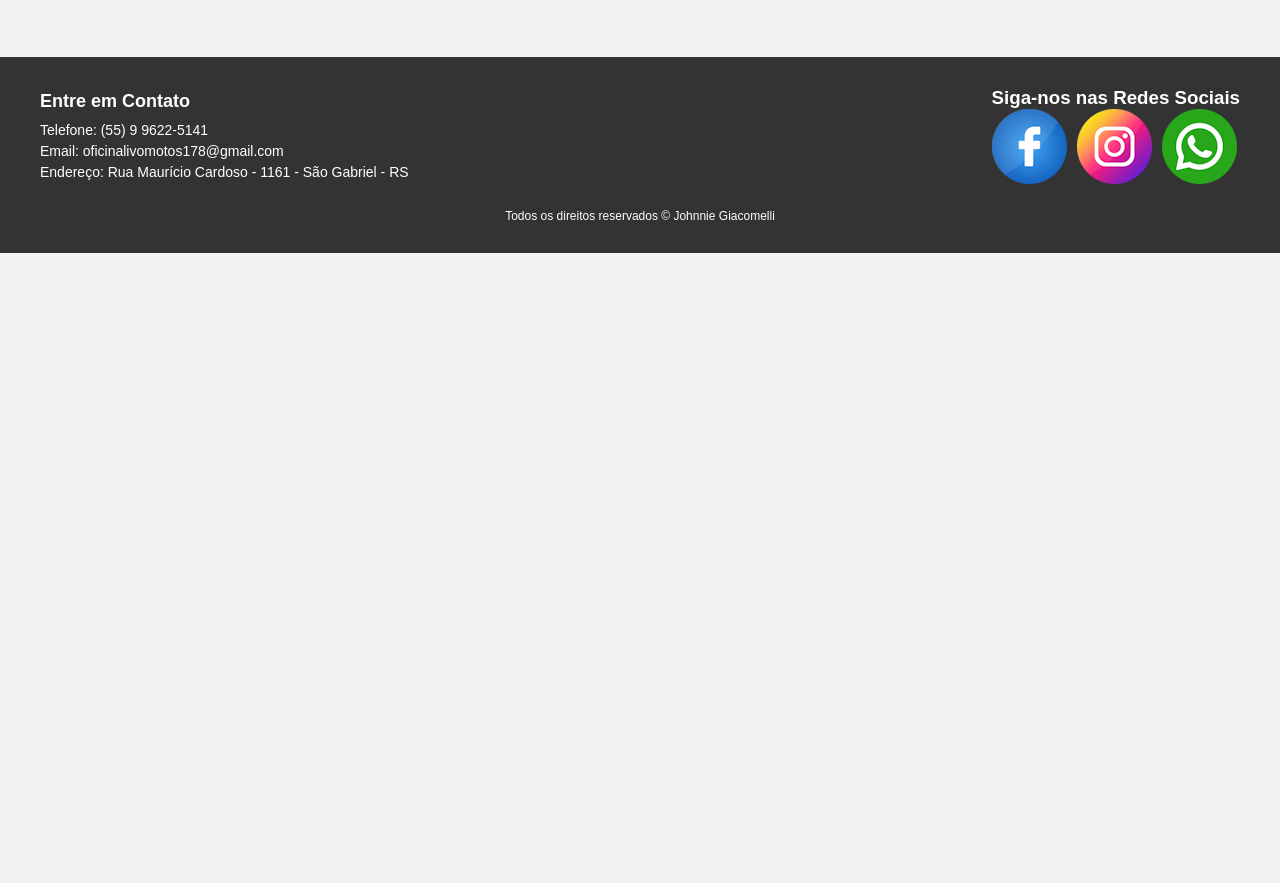
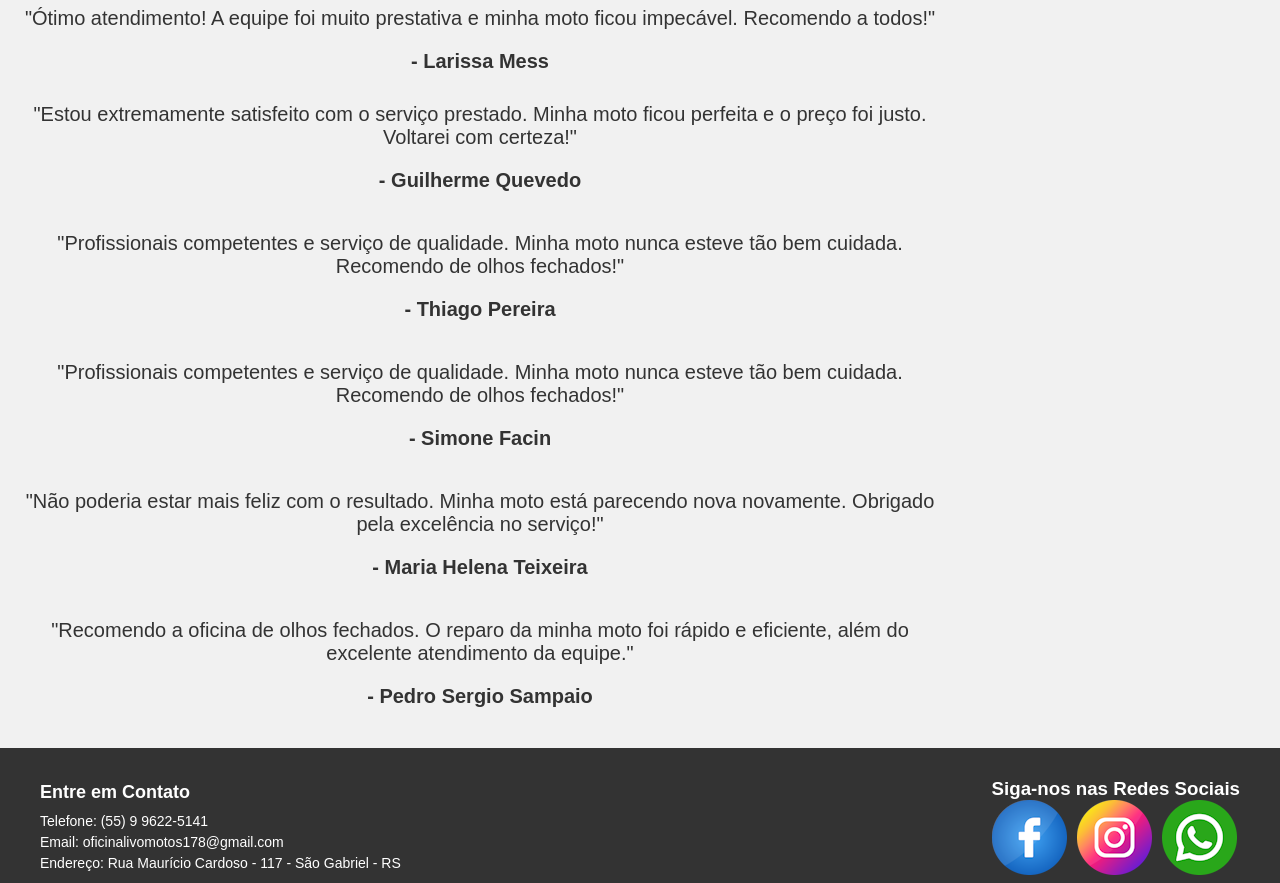
Before and after one commit to johnniewalke/dani, a plain HTML site: page site/v2/index.html in a window 1280 px wide. Shown: the part 1333-2216 px from the top of the page. Before the commit the page ends 1586 px from the top, so only its background shows below. Drawn offline with Linux system fonts and the light colour scheme.

Commit message:
refacture: Organização index.css

```diff
--- a/site/v2/estilo/index.css
+++ b/site/v2/estilo/index.css
@@ -34,7 +34,6 @@ body {
 }
 
 .hero h1 strong{
-
     font-family: 'FonteDani';
 }
 
@@ -82,9 +81,15 @@ body {
     margin-left: 20px;
 }
 
+.depoimentos_clientes {
+    display: flex;
+    flex-direction: column;
+    width: 75%;
+}
+
 .testimonial {
     background-color: #f1f1f1;
-        padding: 40px;
+    padding: 10px;
     text-align: center;
 }
 
--- a/site/v2/index.html
+++ b/site/v2/index.html
@@ -40,11 +40,43 @@
     </div>
   </section>
 
+  <div class="depoimentos_clientes">
   <section class="testimonial">
     <h2>Depoimentos de Clientes</h2>
     <p>"Excelente serviço! Minha moto ficou como nova após o reparo. Recomendo!"</p>
     <p class="testimonial-author">- João Silva</p>
   </section>
+
+  <section class="testimonial">
+    <p>"Ótimo atendimento! A equipe foi muito prestativa e minha moto ficou impecável. Recomendo a todos!"</p>
+    <p class="testimonial-author">- Larissa Mess</p>
+
+
+  <section class="testimonial">
+    <p>"Estou extremamente satisfeito com o serviço prestado. Minha moto ficou perfeita e o preço foi justo. Voltarei com certeza!"</p>
+    <p class="testimonial-author">- Guilherme Quevedo</p>
+  </section>
+
+  <section class="testimonial">
+    <p>"Profissionais competentes e serviço de qualidade. Minha moto nunca esteve tão bem cuidada. Recomendo de olhos fechados!"</p>
+    <p class="testimonial-author">- Thiago Pereira</p>
+  </section>
+
+  <section class="testimonial">
+    <p>"Profissionais competentes e serviço de qualidade. Minha moto nunca esteve tão bem cuidada. Recomendo de olhos fechados!"</p>
+    <p class="testimonial-author">- Simone Facin</p>
+  </section>
+
+  <section class="testimonial">
+    <p>"Não poderia estar mais feliz com o resultado. Minha moto está parecendo nova novamente. Obrigado pela excelência no serviço!"</p>
+    <p class="testimonial-author">- Maria Helena Teixeira</p>
+  </section>
+
+  <section class="testimonial">
+    <p>"Recomendo a oficina de olhos fechados. O reparo da minha moto foi rápido e eficiente, além do excelente atendimento da equipe."</p>
+    <p class="testimonial-author">- Pedro Sergio Sampaio</p>
+  </section>
+</div>
 
   <footer>
     <div class="footer-container">
@@ -52,7 +84,7 @@
         <h3>Entre em Contato</h3>
         <p>Telefone: (55) 9 9622-5141</p>
         <p>Email: oficinalivomotos178@gmail.com</p>
-        <p>Endereço: Rua Maurício Cardoso - 1161 - São Gabriel - RS</p>
+        <p>Endereço: Rua Maurício Cardoso - 117 - São Gabriel - RS</p>
       </div>
       <div class="footer-social">
         <h3>Siga-nos nas Redes Sociais</h3>
```
Lines whose indentation alone changed are shown as unchanged.
